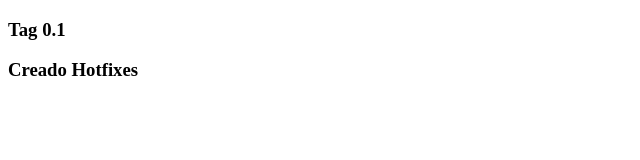
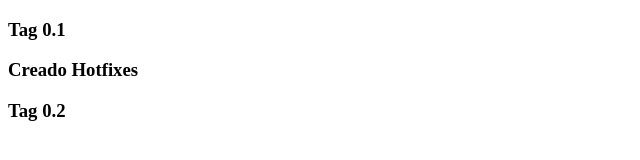
Before and after one commit to MarcosFlox/Git_GitHub-MarcosFlox, a plain HTML site: page index.html in a window 1280 px wide. Shown: the full height of the page, 0-640 px from the left. Drawn offline with Linux system fonts and the light colour scheme.

Commit message:
Creado Tag 0.2

```diff
--- a/index.html
+++ b/index.html
@@ -5,5 +5,6 @@
 <body>
     <h3>Tag 0.1</h3>
     <h3>Creado Hotfixes</h3>
+    <h3>Tag 0.2</h3>
 </body>
 </html>
```
